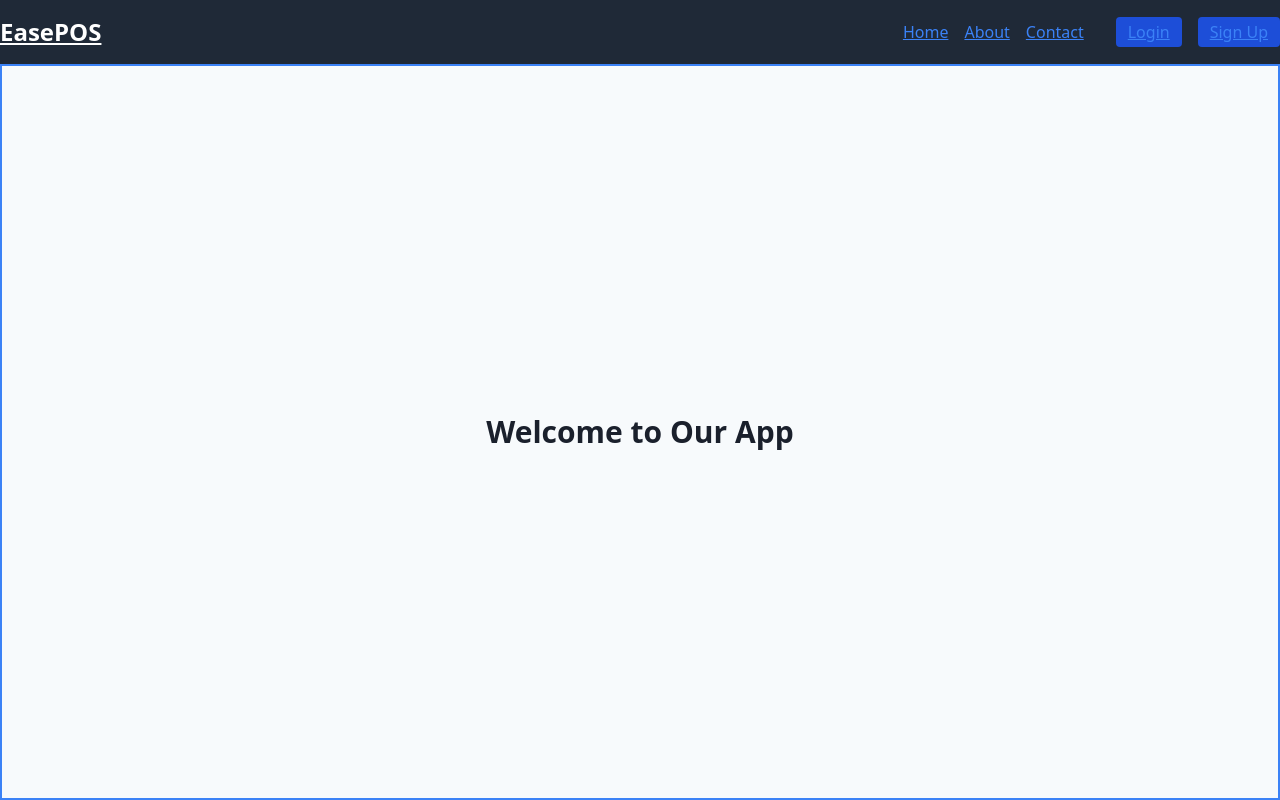
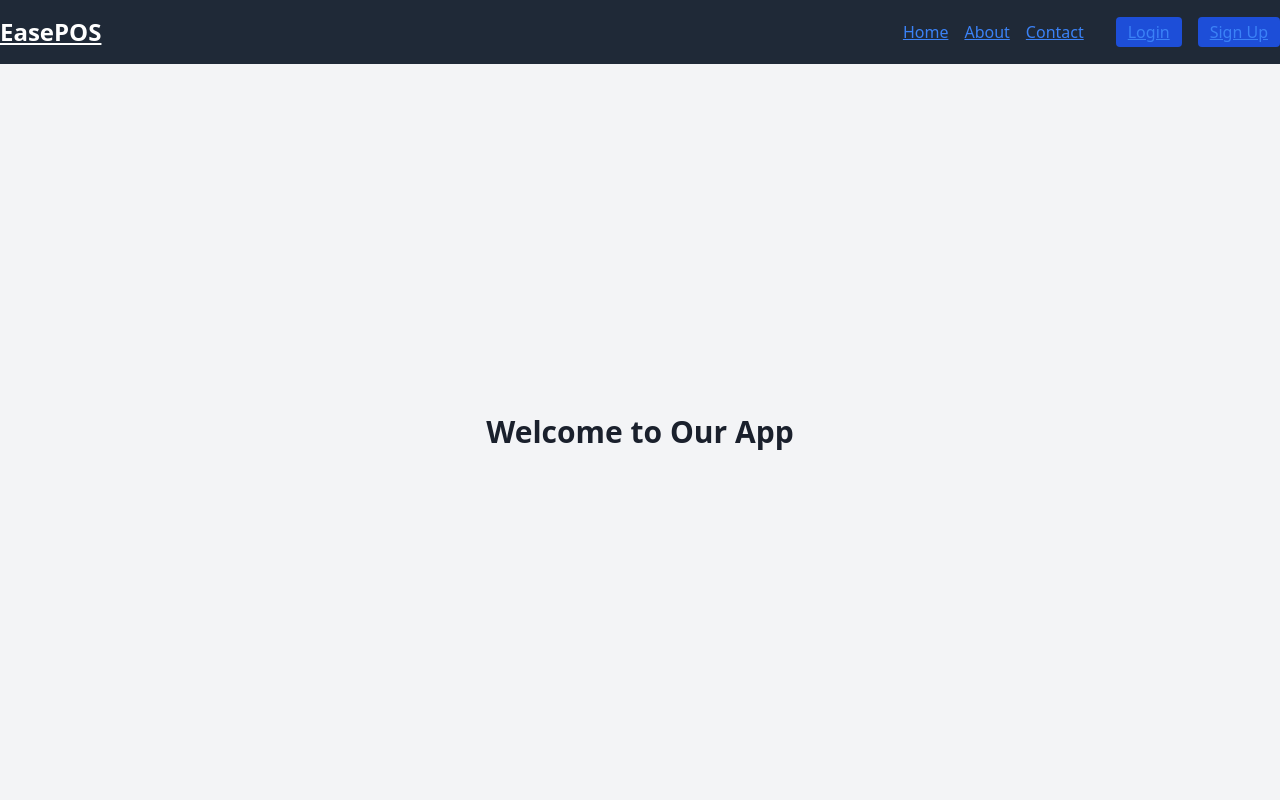
Before and after one commit to ZikaZaki/EasePOS, a React (Vite) app: page / in a window 1280 px wide. Built offline with nearby package versions, Linux system fonts and the light colour scheme.

Commit message:
update global styling

```diff
--- a/src/layouts/MainLayout.tsx
+++ b/src/layouts/MainLayout.tsx
@@ -10,7 +10,7 @@ const MainLayout: React.FC = () => {
       <Header />
 
       {/* Main content goes here */}
-      <main className="flex-1 flex justify-center p-8 border-2 border-blue-500 overflow-auto">
+      <main className="flex-1 flex justify-center p-8 overflow-auto">
         <Outlet />
       </main>
     </div>
--- a/src/styles/main.css
+++ b/src/styles/main.css
@@ -9,7 +9,7 @@
 
 /* You can add any custom global styles here */
 body {
-  background-color: #f7fafc; /* bg-gray-100 */
+  background-color: #f3f4f6; /* bg-gray-100 */
   color: #2d3748; /* text-gray-800 */
   height: 100%;
 }
```
